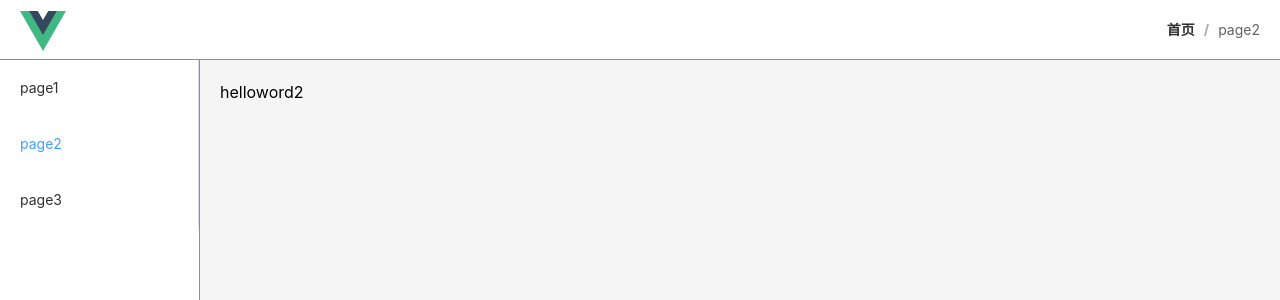
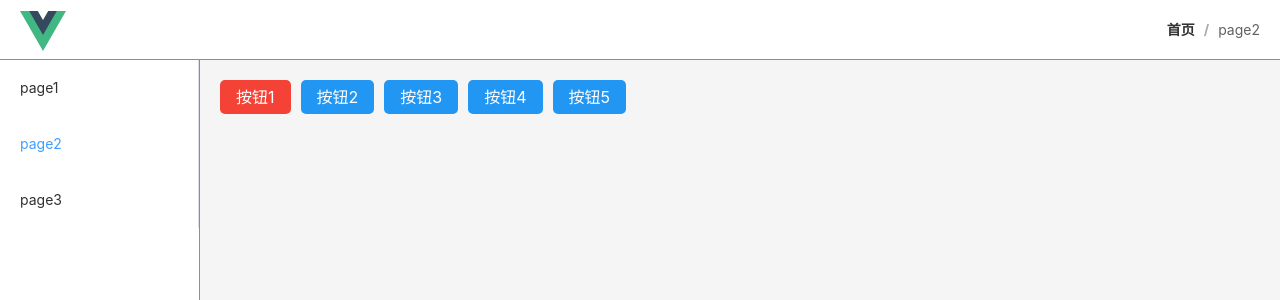
Before and after one commit to Ek7ay/routingPermission, a Vue app: page /page1 in a window 1280 px wide. Both pictures are taken after a click on the item "page2". Shown: the top 300 px of the page. Built offline with nearby package versions, Linux system fonts and the light colour scheme.

Commit message:
造数据

```diff
--- a/index.html
+++ b/index.html
@@ -1,10 +1,10 @@
-<!DOCTYPE html>
+<!doctype html>
 <html lang="">
   <head>
-    <meta charset="UTF-8">
-    <link rel="icon" href="/favicon.ico">
-    <meta name="viewport" content="width=device-width, initial-scale=1.0">
-    <title>Vite App</title>
+    <meta charset="UTF-8" />
+    <link rel="icon" href="/favicon.ico" />
+    <meta name="viewport" content="width=device-width, initial-scale=1.0" />
+    <title>权限管理</title>
   </head>
   <body>
     <div id="app"></div>
--- a/src/views/page1/index.vue
+++ b/src/views/page1/index.vue
@@ -1,3 +1,11 @@
+<script setup>
+
+</script>
+
 <template>
-  <div>helloword1</div>
+  <div>访客和管理员都能看见</div>
+  <div>只有管理员能看见</div>
+  <div>只有访客能看见</div>
 </template>
+
+<style lang='less' scoped></style>
--- a/src/views/page2/index.vue
+++ b/src/views/page2/index.vue
@@ -1,3 +1,39 @@
+<script setup>
+import { ref } from 'vue'
+
+const buttons = ['按钮1', '按钮2', '按钮3', '按钮4', '按钮5']
+const activeIndex = ref(0)
+</script>
+
 <template>
-  <div>helloword2</div>
+  <div class="button-group">
+    <button
+      v-for="(btn, index) in buttons"
+      :key="index"
+      :class="['switch-btn', { active: activeIndex === index }]"
+      @click="activeIndex = index"
+    >
+      {{ btn }}
+    </button>
+  </div>
 </template>
+
+<style lang='less' scoped>
+.button-group {
+  display: flex;
+  gap: 10px;
+}
+
+.switch-btn {
+  padding: 8px 16px;
+  background-color: #2196F3;
+  color: white;
+  border: none;
+  border-radius: 5px;
+  cursor: pointer;
+
+  &.active {
+    background-color: #f44336;
+  }
+}
+</style>
```
